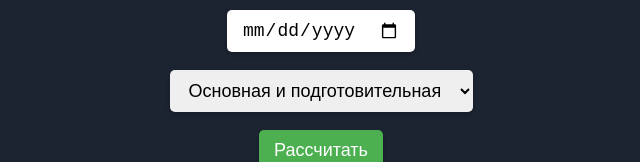
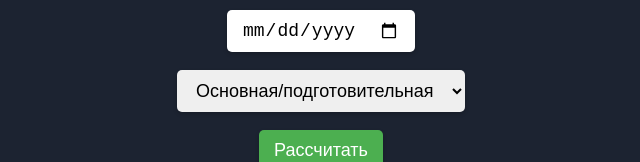
Before and after one commit to fv-bmstu/Health-Passport, a plain HTML site: page index.html in a window 1280 px wide. Shown: the part 150-312 px from the top of the page, without its empty margins (319-959 px from the left). Drawn offline with Linux system fonts and the light colour scheme.

Commit message:
Update index.html

```diff
--- a/index.html
+++ b/index.html
@@ -77,7 +77,7 @@
         <h1>Укажите дату получения ПЗ<br>и группу здоровья</h1>
         <input type="date" id="dateInput"><br><br>
         <select id="healthGroup">
-            <option value="Основная">Основная и подготовительная</option>
+            <option value="Основная">Основная/подготовительная</option>
             <option value="Специальная">Специальная</option>
         </select><br><br>
         <button onclick="addYear()">Рассчитать</button>
```
